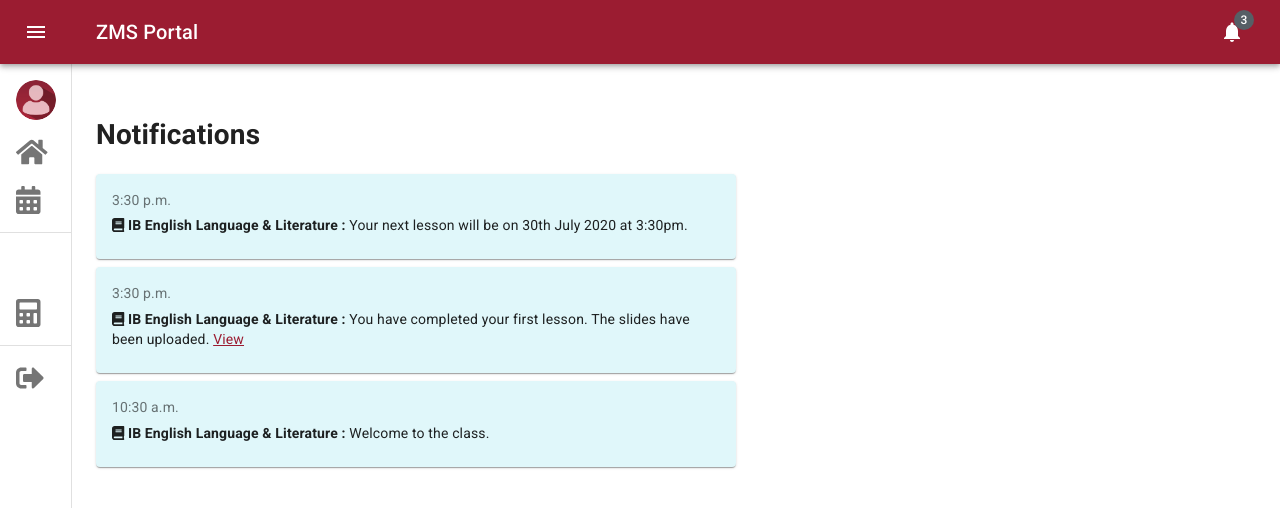
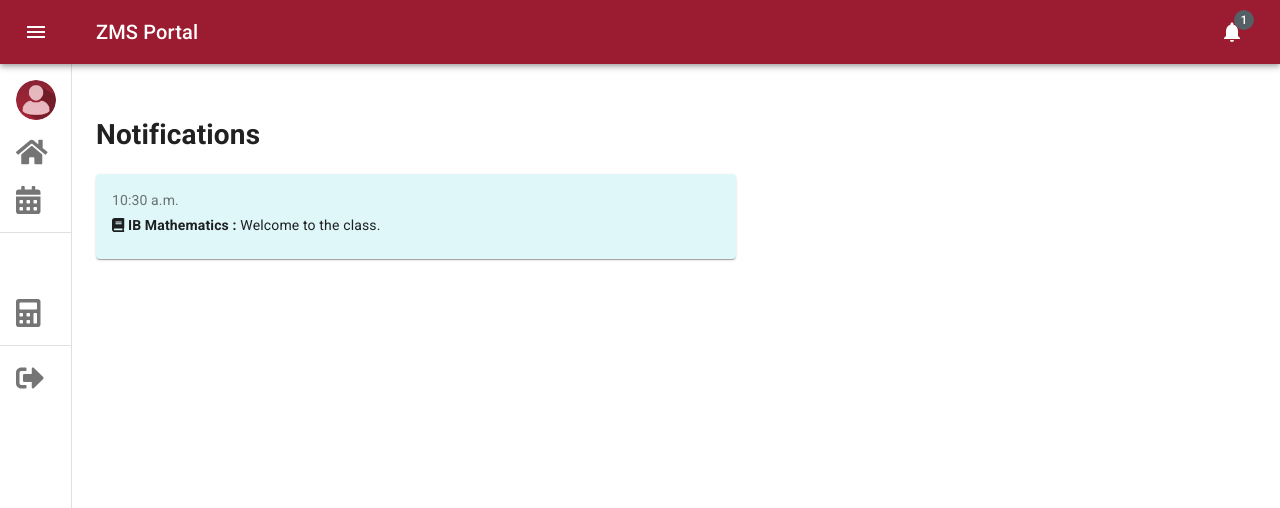
Before and after one commit to Pi-31415/ZMS_Portal, a React (Create React App) app: page /portal/dashboard/notif in a window 1280 px wide. Shown: the top 508 px of the page. Built offline with nearby package versions, Linux system fonts and the light colour scheme.

Commit message:
excess components cleaned

```diff
--- a/src/Anson/syllabustable.js
+++ b/src/Anson/syllabustable.js
@@ -1,5 +1,5 @@
 import React from 'react';
-import PropTypes from 'prop-types';
+
 import { makeStyles } from '@material-ui/core/styles';
 import Box from '@material-ui/core/Box';
 import Collapse from '@material-ui/core/Collapse';
@@ -10,7 +10,7 @@ import TableCell from '@material-ui/core/TableCell';
 import TableContainer from '@material-ui/core/TableContainer';
 import TableHead from '@material-ui/core/TableHead';
 import TableRow from '@material-ui/core/TableRow';
-import Typography from '@material-ui/core/Typography';
+
 import Paper from '@material-ui/core/Paper';
 import KeyboardArrowDownIcon from '@material-ui/icons/KeyboardArrowDown';
 import KeyboardArrowUpIcon from '@material-ui/icons/KeyboardArrowUp';
--- a/src/App.js
+++ b/src/App.js
@@ -28,6 +28,7 @@ const App = props => {
             {/*For Anson Only */}
             <Route path="/portal/syllabus/anson"><AnsonSyllabus></AnsonSyllabus></Route>
             {/* For Everything */}
+            <Route path="/portal/accountcreated"><SignUp></SignUp></Route>
             <Route path="/portal/signup"><SignUp></SignUp></Route>
             <Route path="/portal/dashboard/home"><Dashboard></Dashboard></Route>
             <Route path="/portal/dashboard/schedule"><Schedule></Schedule></Route>
--- a/src/components/fileupload.js
+++ b/src/components/fileupload.js
@@ -1,4 +1,4 @@
-import React, { useState, useEffect } from "react";
+import React, { useState} from "react";
 import { makeStyles } from '@material-ui/core/styles';
 import Button from '@material-ui/core/Button';
 import Input from '@material-ui/core/Input';
--- a/src/components/navbar.js
+++ b/src/components/navbar.js
@@ -121,7 +121,7 @@ export default function Navbar() {
           </Typography>
                 <Link to="/portal/dashboard/notif" style={{ color: '#fff' }}>
                     <IconButton color="inherit">
-                        <Badge badgeContent={3} color="secondary">
+                        <Badge badgeContent={1} color="secondary">
                             <NotificationsIcon />
                         </Badge>
                     </IconButton>
--- a/src/pages/SignUp.js
+++ b/src/pages/SignUp.js
@@ -59,7 +59,7 @@ export default function SignUp() {
         console.log(`${auth}`);
         if(`${auth}` === `success`){
           document.getElementById("message").innerHTML = `Account successfully created, please head back to log in page and log in.`;
-          //history.push("/portal/dashboard/home");
+          history.push("/portal/accountcreated");
         }else if(`${auth}` === `not_signed_up`){
           document.getElementById("message").innerHTML = ``;
         }
--- a/src/pages/notifications.js
+++ b/src/pages/notifications.js
@@ -96,9 +96,7 @@ export default function Dashboard() {
         <Container maxWidth="lg" className={classes.container}>
           <h1>Notifications</h1>
 
-          <NotifCard subject=" IB English Language & Literature" time="3:30 p.m." message="Your next lesson will be on 30th July 2020 at 3:30pm."></NotifCard>
-          <NotifCard subject=" IB English Language & Literature" time="3:30 p.m." message="You have completed your first lesson. The slides have been uploaded." link="https://drive.google.com/file/d/1qiCcueooSagVcNNCE8UZVbC-Vr-KZoO3/view?usp=sharing"></NotifCard>
-          <NotifCard subject="IB English Language & Literature" time="10:30 a.m." message="Welcome to the class."></NotifCard>
+          <NotifCard subject="IB Mathematics" time="10:30 a.m." message="Welcome to the class."></NotifCard>
 
         </Container>
       </main>
```
Also changed, not shown: src/pages/accountcreated.js (added).
